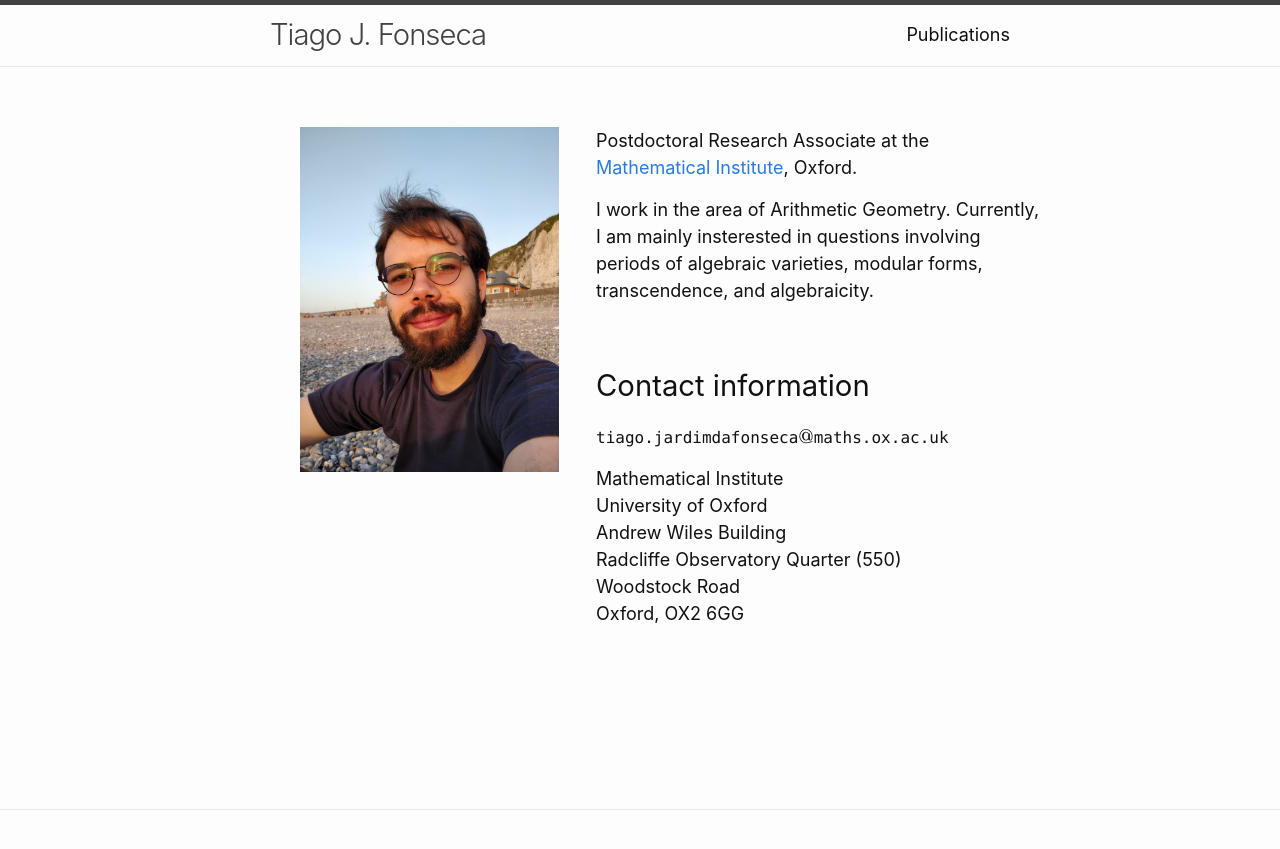
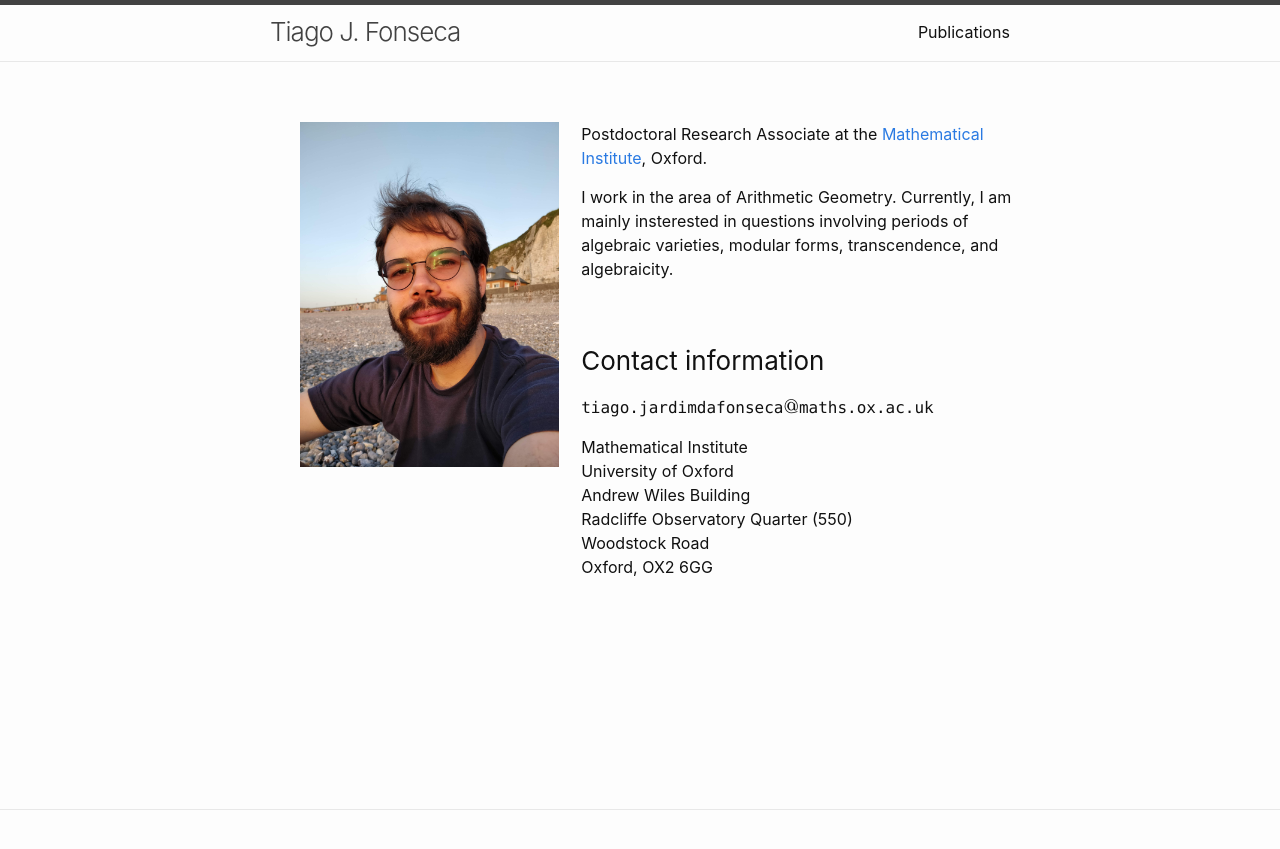
Before and after one commit to tjfonseca/tjfonseca.github.io, a Jekyll site: the page built from index.md, in a window 1280 px wide. Shown: the top 849 px of the page. Built offline with Jekyll 4.4.1, drawn with Linux system fonts in a browser that asks for light colours; formulas are drawn with MathJax 3.

Commit message:
Initial commit

```diff
--- a/_sass/minima/initialize.scss
+++ b/_sass/minima/initialize.scss
@@ -4,7 +4,7 @@
 
 $base-font-family: -apple-system, BlinkMacSystemFont, "Segoe UI", "Segoe UI Symbol", "Segoe UI Emoji", "Apple Color Emoji", Roboto, Helvetica, Arial, sans-serif !default;
 $code-font-family: "Menlo", "Inconsolata", "Consolas", "Roboto Mono", "Ubuntu Mono", "Liberation Mono", "Courier New", monospace;
-$base-font-size:   18px !default;
+$base-font-size:   16px !default;
 $base-font-weight: 400 !default;
 $small-font-size:  $base-font-size * 0.875 !default;
 $base-line-height: 1.5 !default;
--- a/assets/css/style.scss
+++ b/assets/css/style.scss
@@ -19,7 +19,8 @@ width: 35%;
 #right-block  {
 float: right;
 width: 60%;
-padding-left: 20px;
+padding-left: 3%;
+padding-right: 2%
 }
 
 #mail {
--- a/index.md
+++ b/index.md
@@ -35,8 +35,6 @@ Woodstock Road <br>
 Oxford, OX2 6GG <br>
 </div>
 
-<div id="left-block">
-<img src="assets/pictures/dieppe.jpg" alt="photo">
-</div>
+<img src="assets/pictures/dieppe.jpg" alt="photo" id="left-block">
 
 </div>
```
